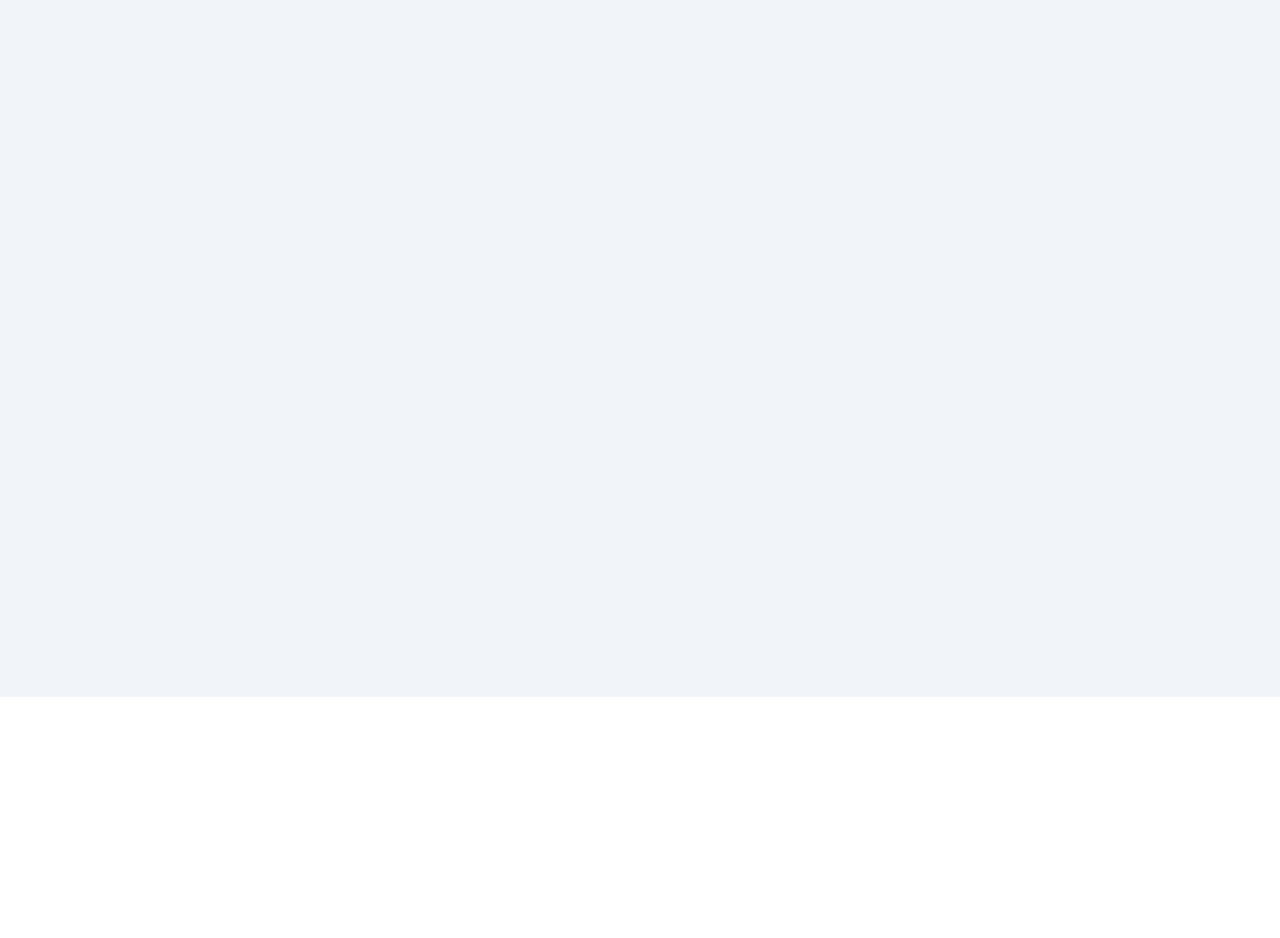
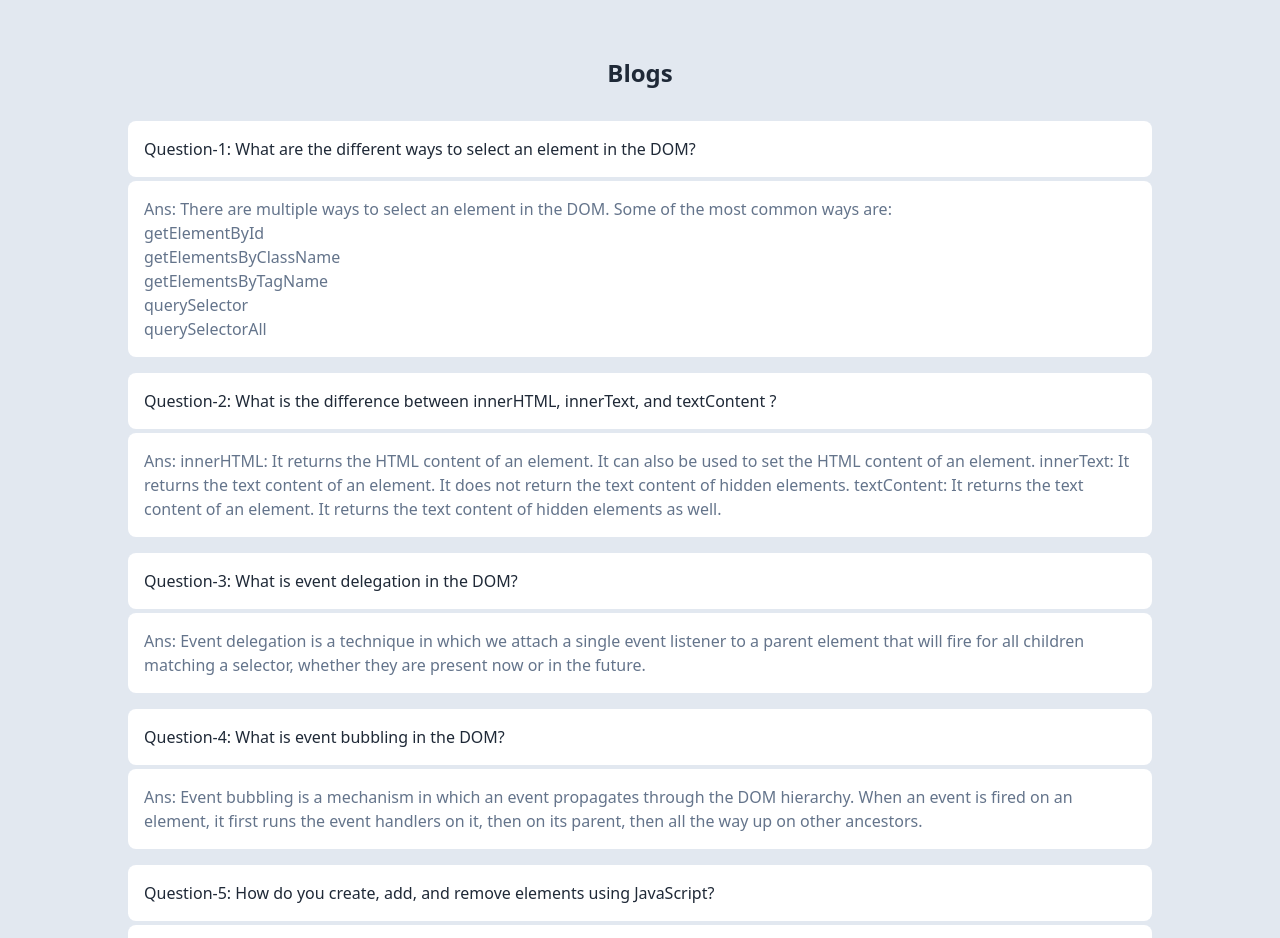
Before and after one commit to codevbase/assignment-5-dev-board, a plain HTML site: page blog.html in a window 1280 px wide. Shown: the part 103-1041 px from the top of the page. Before the commit the page ends 800 px from the top, so only its background shows below. Drawn offline with nearby package versions, Linux system fonts and the light colour scheme.

Commit message:
blog section done!

```diff
--- a/blog.html
+++ b/blog.html
@@ -13,7 +13,7 @@
     <link rel="stylesheet" href="https://cdnjs.cloudflare.com/ajax/libs/font-awesome/6.0.0-beta3/css/all.min.css">
 </head>
 
-<body class="bg-slate-100  lg:h-screen">
+<body class="bg-slate-200  h-min-screen">
     <header class="pt-4">
         <nav class="bg-white mx-32  rounded-lg h-20">
             <ul class="flex justify-between items-center">
@@ -23,13 +23,72 @@
                 </li>
                 <!-- task complete and bg-button section -->
                 <button id="back-btn" class="btn mr-8 bg-blue-600 text-white">
-                    <i class="fa-solid fa-arrow-left"></i>Back to page</button>
+                    <i class="fa-solid fa-arrow-left"></i>Back to Desk</button>
 
 
         </nav>
 
     </header>
     <main>
+        <!-- section  for blog -->
+        <section class="mx-32 my-16 pb-16">
+            <div>
+                <h1 class="font-bold text-2xl my-8 text-center">Blogs</h1>
+                <div class="bg-white rounded-lg p-4 mt-4 mb-1">
+                    <p>Question-1: What are the different ways to select an element in the DOM?</p>
+                </div>
+                <div class="bg-white text-slate-500 rounded-lg p-4 mb-4 mt-1">
+                    Ans: There are multiple ways to select an element in the DOM. Some of the most common ways are:
+                    <ul>
+                        <li>getElementById</li>
+                        <li>getElementsByClassName</li>
+                        <li>getElementsByTagName</li>
+                        <li>querySelector</li>
+                        <li>querySelectorAll</li>
+                    </ul>
+                </div>
+                <div class="bg-white rounded-lg p-4 mt-4 mb-1">
+                    <p>Question-2: What is the difference between innerHTML, innerText, and textContent ?</p>
+                </div>
+                <div class="bg-white text-slate-500 rounded-lg p-4 mb-4 mt-1">
+                    <p>
+                        Ans: innerHTML: It returns the HTML content of an element. It can also be used to set the HTML
+                        content of an element.
+                        innerText: It returns the text content of an element. It does not return the text content of
+                        hidden elements.
+                        textContent: It returns the text content of an element. It returns the text content of hidden
+                        elements as well.
+                    </p>
+                </div>
+                <div class="bg-white rounded-lg p-4 mt-4 mb-1">
+                    <p>Question-3: What is event delegation in the DOM?</p>
+                </div>
+                <div class="bg-white text-slate-500 rounded-lg p-4 mb-4 mt-1">
+                    <p>
+                        Ans: Event delegation is a technique in which we attach a single event listener to a parent
+                        element that will fire for all children matching a selector, whether they are present now or in
+                        the future.
+                    </p>
+                </div>
+                <div class="bg-white rounded-lg p-4 mt-4 mb-1">
+                    <p> Question-4: What is event bubbling in the DOM?</p>
+                </div>
+                <div class="bg-white text-slate-500 rounded-lg p-4 mb-4 mt-1">
+                    <p>
+                        Ans: Event bubbling is a mechanism in which an event propagates through the DOM hierarchy. When
+                        an event is fired on an element, it first runs the event handlers on it, then on its parent, then  all the way up on other ancestors.
+                    </p>
+                </div>
+                <div class="bg-white rounded-lg p-4 mt-4 mb-1">
+                    <p>Question-5: How do you create, add, and remove elements using JavaScript?</p>
+                </div>
+                <div class="bg-white text-slate-500 rounded-lg p-4 mb-4 mt-1">
+                    <p>
+                        Ans: To create an element, we use the createElement method. To add an element, we use the appendChild method. To remove an element, we use the removeChild method.
+                    </p>
+                </div>
+            </div>
+        </section>
 
     </main>
 
```
Also changed, not shown: index.html (+3 -3 lines).
